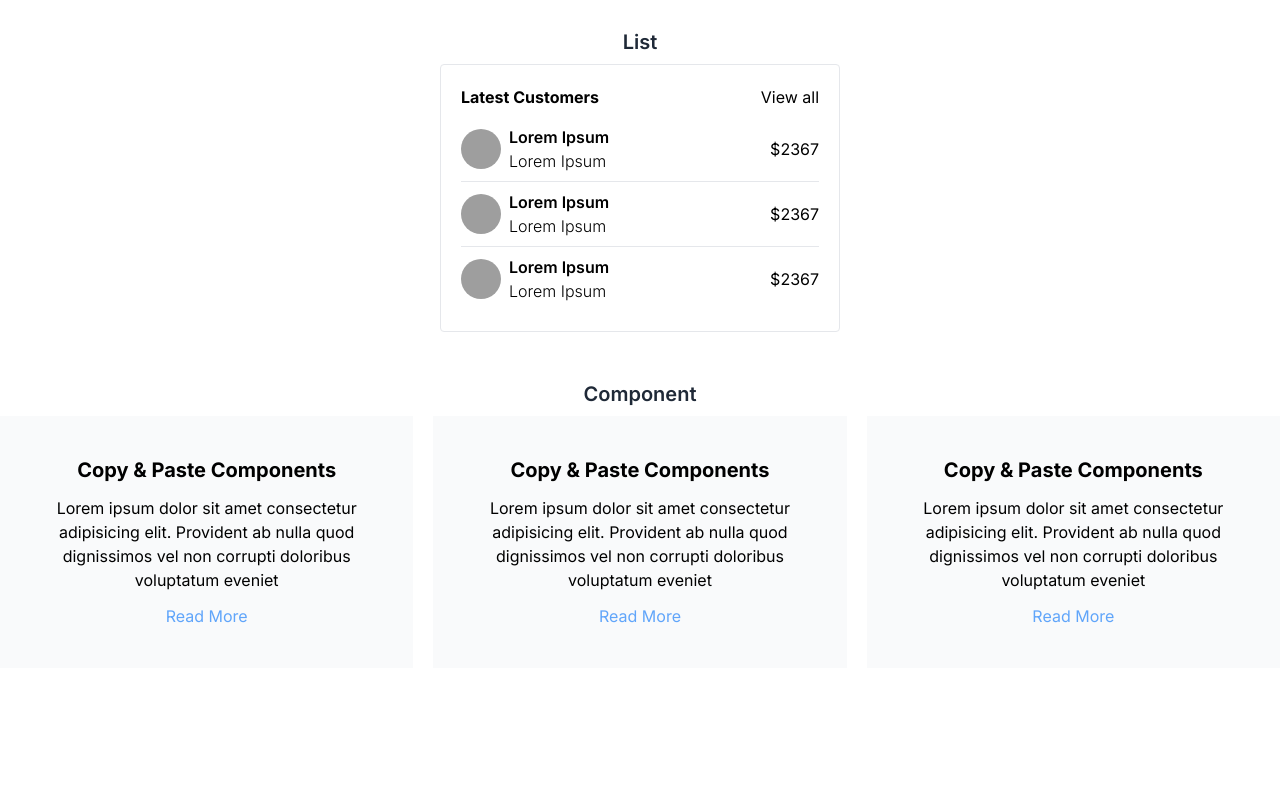
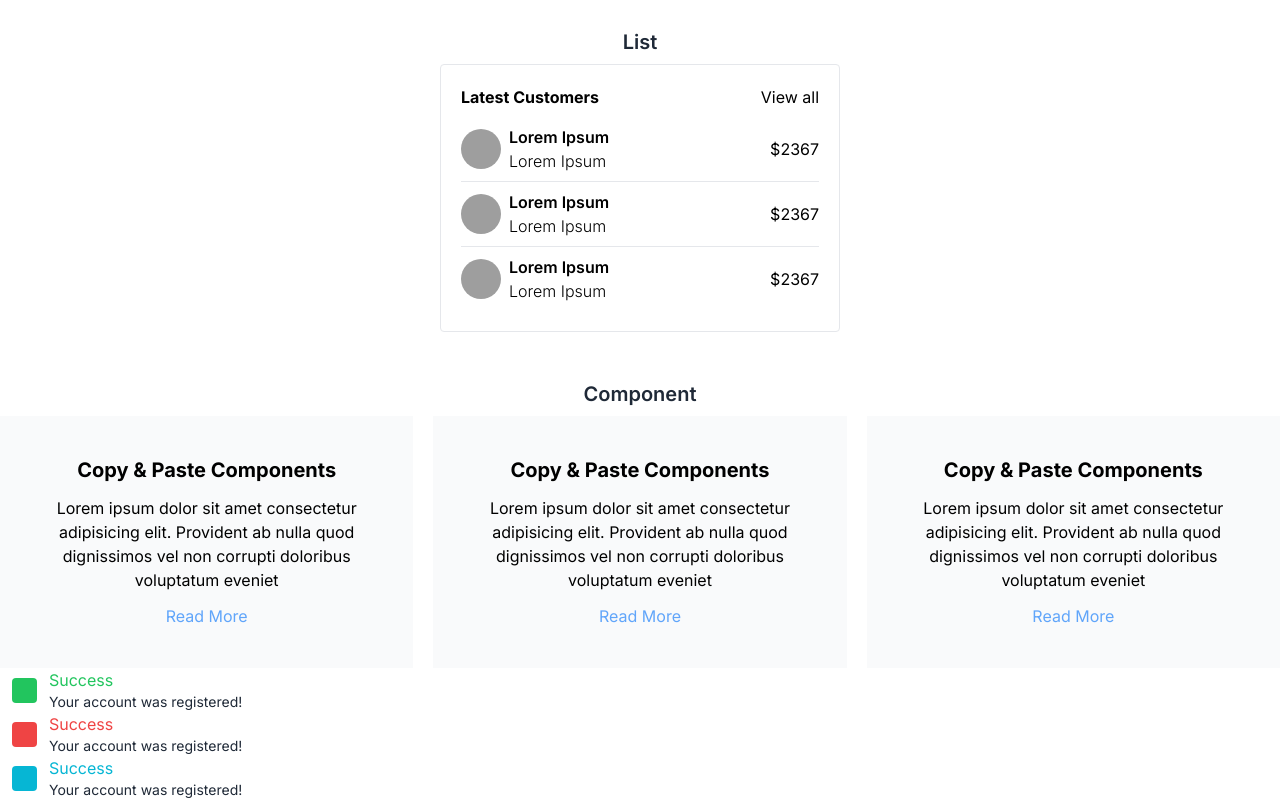
Before and after one commit to musabalki/tailwind-css-project, a website: page components.html in a window 1280 px wide. Shown: the part 886-1686 px from the top of the page. Before the commit the page ends 1554 px from the top, so only its background shows below. Drawn offline with Linux system fonts and the light colour scheme; grey boxes are pictures that could not be loaded.

Commit message:
Add component alert

```diff
--- a/components.html
+++ b/components.html
@@ -176,6 +176,30 @@
             </div>
         </div>
     </div>
+    <div class="px-5"></div>
+    <div class="container">
+        <div class="flex items-center">
+            <div class="w-[25px] h-[25px] bg-green-500 mx-3 rounded"></div>
+            <div>
+                <h2 class="text-green-500">Success</h2>
+                <p class="text-sm text-gray-800">Your account was registered!</p>
+            </div>
+        </div>
+        <div class="flex items-center">
+            <div class="w-[25px] h-[25px] bg-red-500 mx-3 rounded"></div>
+            <div>
+                <h2 class="text-red-500">Success</h2>
+                <p class="text-sm text-gray-800">Your account was registered!</p>
+            </div>
+        </div>
+        <div class="flex items-center">
+            <div class="w-[25px] h-[25px] bg-cyan-500 mx-3 rounded"></div>
+            <div>
+                <h2 class="text-cyan-500">Success</h2>
+                <p class="text-sm text-gray-800">Your account was registered!</p>
+            </div>
+        </div>
+    </div>
     <script>
         function menu(){
             let menu = document.getElementById('mobile-menu')
```
Also changed, not shown: dist/output.css.
